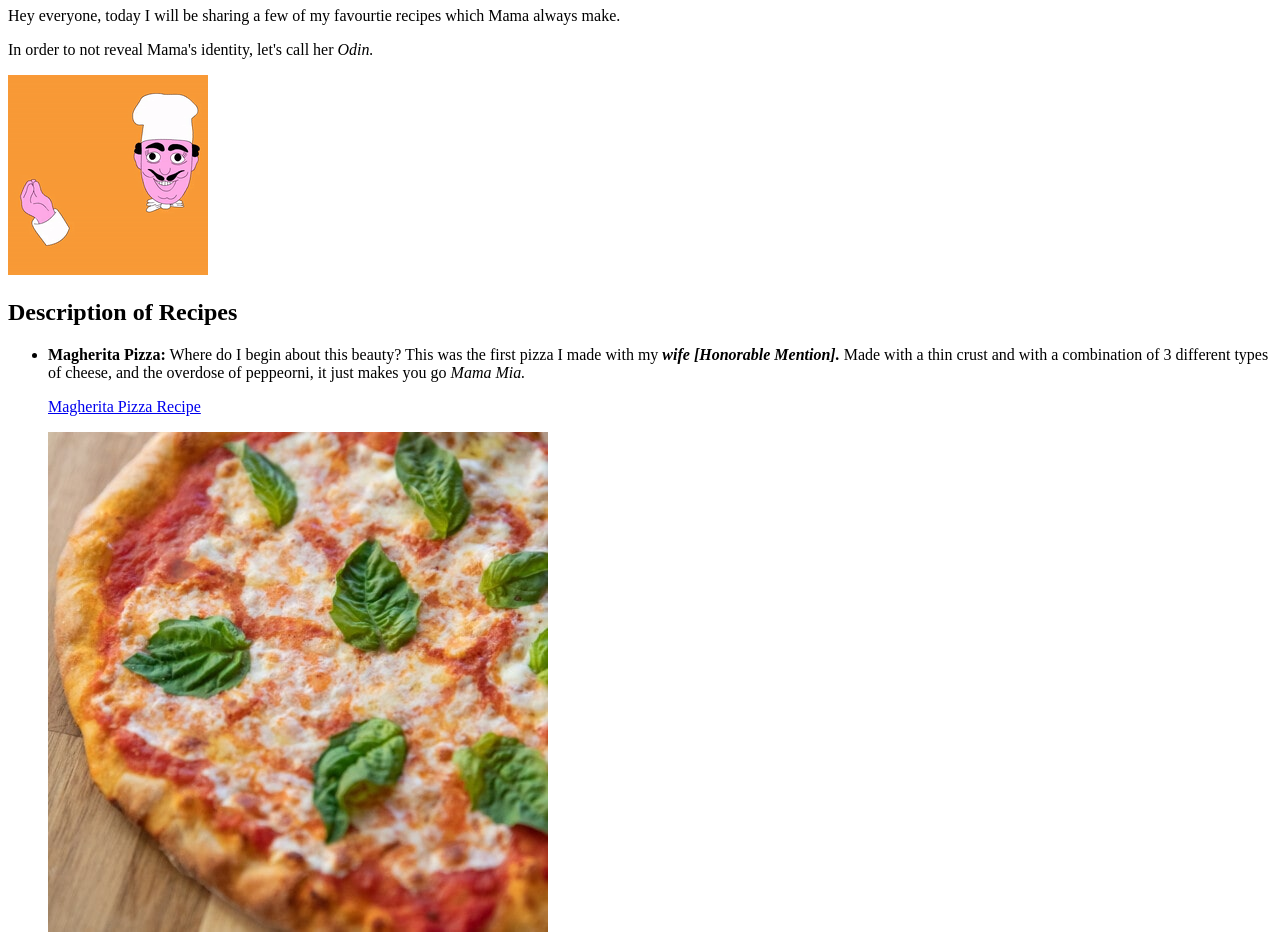
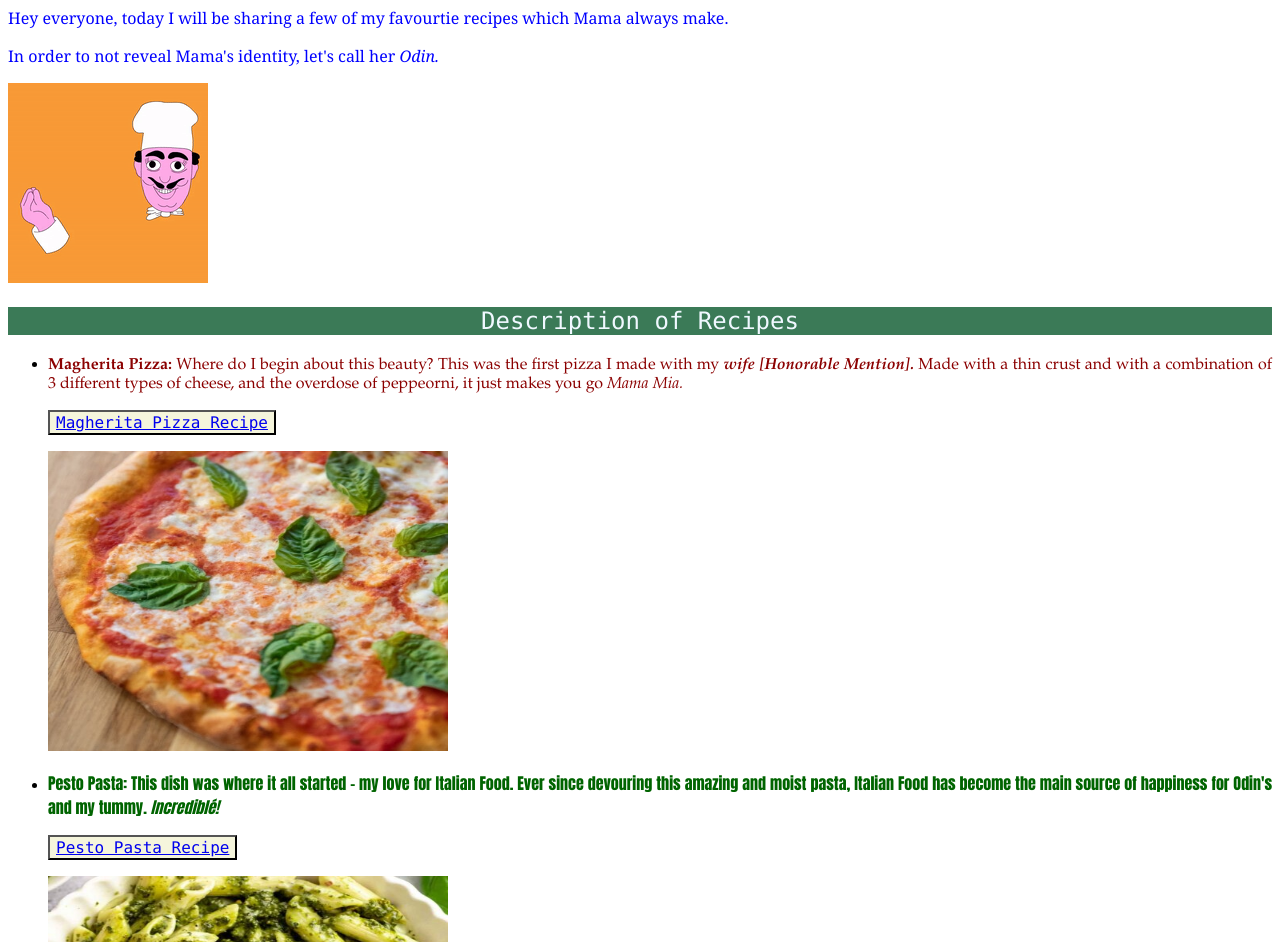
Before and after one commit to nftrau/odin-recipes, a plain HTML site: page index.html in a window 1280 px wide. Shown: the part 73-1015 px from the top of the page. Drawn offline with Linux system fonts and the light colour scheme.

Commit message:
index.html and style.css

```diff
--- a/index.html
+++ b/index.html
@@ -7,23 +7,26 @@
 
     <body>
         <h1>Odin Recipes</h1>
-        <p>Hey everyone, today I will be sharing a few of my favourtie recipes which Mama always make.</p>
-        <p>In order to not reveal Mama's identity, let's call her <i>Odin.</i></p>
+        <div>
+            <p>Hey everyone, today I will be sharing a few of my favourtie recipes which Mama always make.</p>
+            <p>In order to not reveal Mama's identity, let's call her <i>Odin.</i></p>
+        </div>
         <p><img src="./img/chef.gif" alt="A picture of an Italian Chef expressing delight with a chef's kiss" height="200" width="200"></p>
+        <link rel="stylesheet" href="style.css" />
 
         <h2>Description of Recipes</h2>
         <uL>
-            <li><p><b>Magherita Pizza:</b> Where do I begin about this beauty? This was the first pizza I made with my <b><i>wife [Honorable Mention].</i></b>  Made with a thin crust and with a combination of 3 different types of cheese, and the overdose of peppeorni, it just makes you go <i>Mama Mia.</i></p></li>
-            <a href="./recipes/magpizza.html" target="_blank" rel="noopener noreferrer">Magherita Pizza Recipe</a>
-            <p><img src="./img/pizza.jpeg" alt="A picture of Magherita Pizza with fresh basil leaves" height="500" width="500"></p>
+            <li><p id="magherita"><b>Magherita Pizza:</b> Where do I begin about this beauty? This was the first pizza I made with my <b><i>wife [Honorable Mention].</i></b>  Made with a thin crust and with a combination of 3 different types of cheese, and the overdose of peppeorni, it just makes you go <i>Mama Mia.</i></p></li>
+            <button class="pizza button"><a href="./recipes/magpizza.html" target="_blank" rel="noopener noreferrer">Magherita Pizza Recipe</a></button>
+            <p><img class="pics" src="./img/pizza.jpeg" alt="A picture of Magherita Pizza with fresh basil leaves"></p>
 
-            <li><p><b>Pesto Pasta:</b> This dish was where it all started - my love for Italian Food. Ever since devouring this amazing and moist pasta, Italian Food has become the main source of happiness for Odin's and my tummy. <b><i>Incrediblé!</i></b></p></li>
-            <a href="./recipes/pestopasta.html" target="_blank" rel="noopener noreferrer">Pesto Pasta Recipe</a>
-            <p><img src="./img/pasta.jpeg" alt="A bowl of Penne Pesto Pasta with fresh basil leaves on top" height="500" width="500"></p>
+            <li><p id="pasta"><b>Pesto Pasta:</b> This dish was where it all started - my love for Italian Food. Ever since devouring this amazing and moist pasta, Italian Food has become the main source of happiness for Odin's and my tummy. <b><i>Incrediblé!</i></b></p></li>
+            <button class="pasta button"><a href="./recipes/pestopasta.html" target="_blank" rel="noopener noreferrer">Pesto Pasta Recipe</a></button>
+            <p><img class="pics" src="./img/pasta.jpeg" alt="A bowl of Penne Pesto Pasta with fresh basil leaves on top"></p>
 
-            <li><p><b>Spaghetti Bolognese:</b> This is the favourite dish I love from <i>Odin.</i> This dish takes number 1 spot in the Italian Gourmet <i>Odin</i> has ever created. And why is this so? Because it was made with; <b><i>a whole lotta love.</b></i></p></li>
-            <a href="./recipes/spaghetti.html" target="_blank" rel="noopener noreferrer">Spaghetti Bolognese Recipe</a>
-            <p><img src="./img/spaghetti.jpeg" alt="A picture of Spaghetti Bolognese on a black plate" height="500" width="500"></p>
+            <li><p id="spaghetti"><b>Spaghetti Bolognese:</b> This is the favourite dish I love from <i>Odin.</i> This dish takes number 1 spot in the Italian Gourmet <i>Odin</i> has ever created. And why is this so? Because it was made with; <b><i>a whole lotta love.</b></i></p></li>
+            <button class="spag button"><a href="./recipes/spaghetti.html" target="_blank" rel="noopener noreferrer">Spaghetti Bolognese Recipe</a></button>
+            <p><img class="pics" src="./img/spaghetti.jpeg" alt="A picture of Spaghetti Bolognese on a black plate"></p>
         </uL>
     </body>
 </html>
--- a/style.css
+++ b/style.css
@@ -0,0 +1,51 @@
+/* styles */
+
+h1 {
+    background-color: rgb(239, 222, 205);
+    color: black;
+    text-align: center;
+}
+
+div {
+    color: blue;
+    font: 16px;
+    font-family: Georgia, 'Times New Roman', Times, serif;
+}
+
+h2 {
+    background-color: #3B7A57;
+    color: aliceblue;
+    font-weight: lighter;
+    font-family: Monaco, Monospace;
+    text-align: center;
+}
+
+.button {
+    background-color: beige;
+    color: brown;
+    font-size: 16px;
+    font-family: "Lucida Console", "Courier New", monospace;
+}
+
+.pics {
+    height: 300px;
+    width: 400px;
+}
+
+#magherita {
+    color: darkred;
+    text-align: justify;
+    font-family: Palatino, serif;
+}
+
+#pasta {
+    color: darkgreen;
+    text-align: justify;
+    font-family: Impact, Haettenschweiler, 'Arial Narrow Bold', sans-serif;
+}
+
+#spaghetti {
+    color: blue;
+    text-align: justify;
+    font-family: Tahoma, sans-serif;
+}
```
